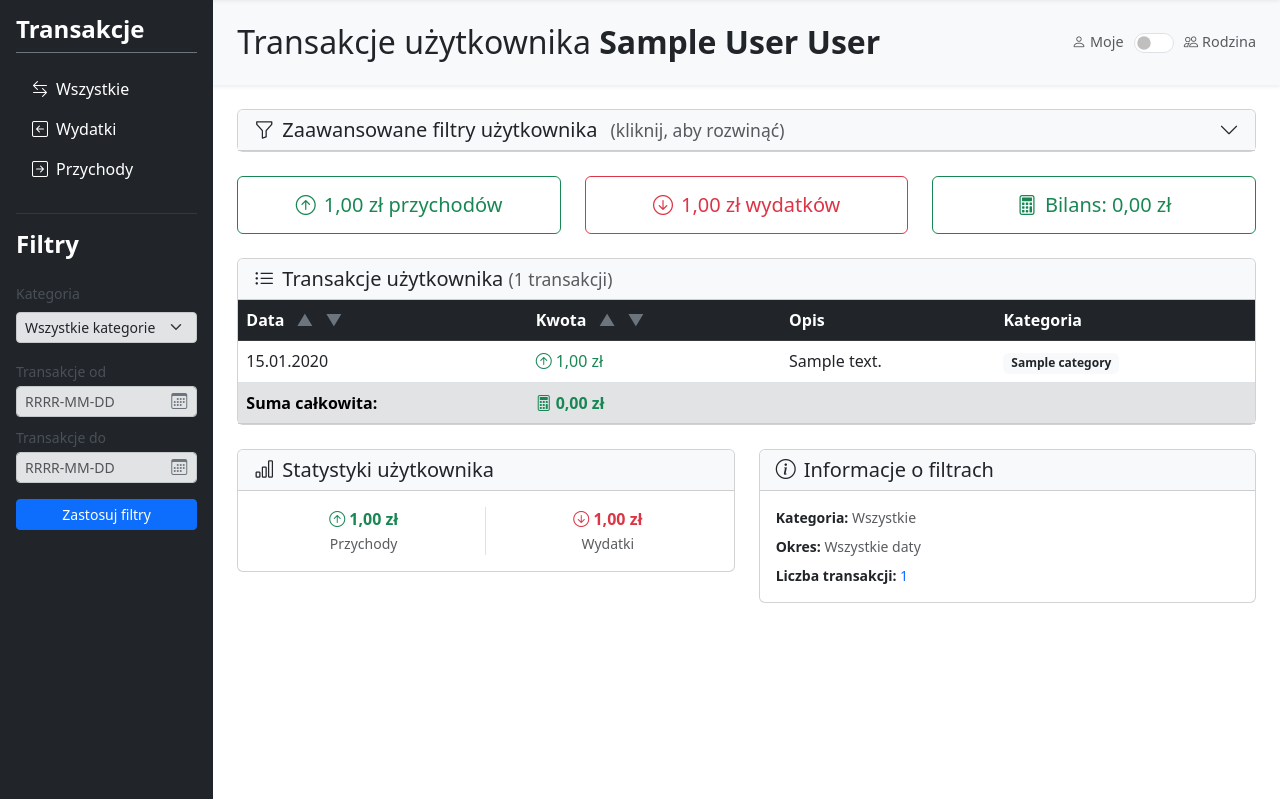
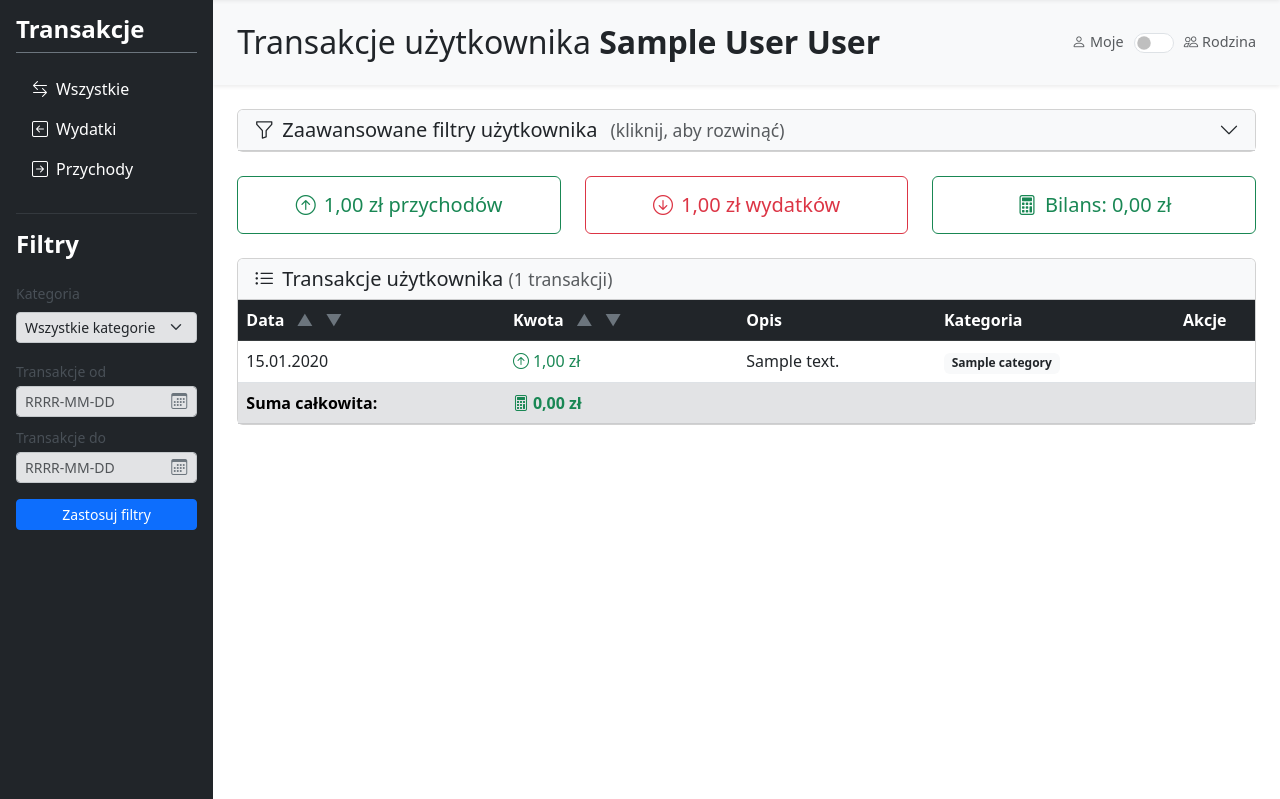
Before and after one commit to infoshareacademy/jpydzr7-team-1, a Django app: page /transactions/filter/ in a window 1280 px wide. Shown: the part 57-856 px from the top of the page. Run offline with Django 5.2, Linux system fonts and the light colour scheme; a user stored in the database is signed in; tables that the repository leaves empty hold one stand-in row (values such as "Sample post").

Commit message:
Add transaction edit functionality with modal and server-side handling
Implemented the ability to edit transactions directly from the `filtered_transactions` view using a modal form. Added server-side logic in `views.py` for handling form submissions and validations. Updated templates for edit button integration and improved UI/UX with hover effects, real-time updates, and error handling.

```diff
--- a/Budget_Project/Budget_Application/templates/filtered_transactions.html
+++ b/Budget_Project/Budget_Application/templates/filtered_transactions.html
@@ -178,11 +178,12 @@
                     </th>
                     <th>Opis</th>
                     <th>Kategoria</th>
+                    <th style="width: 80px;">Akcje</th>
                 </tr>
                 </thead>
                 <tbody>
                 {% for transaction in transactions %}
-                <tr>
+                <tr class="transaction-row" data-transaction-id="{{ transaction.transaction_id }}">
                     <td>{{ transaction.transaction_date|date:"d.m.Y" }}</td>
                     <td class="{% if transaction.income %}text-success{% else %}text-danger{% endif %}">
                         {% if transaction.income %}
@@ -199,6 +200,18 @@
                         <span class="text-muted">-</span>
                         {% endif %}
                     </td>
+                    <td>
+                        <button class="btn btn-sm btn-outline-primary edit-btn"
+                                data-transaction-id="{{ transaction.transaction_id }}"
+                                data-date="{{ transaction.transaction_date|date:'Y-m-d' }}"
+                                data-amount="{% if transaction.income %}{{ transaction.income }}{% else %}{{ transaction.expense }}{% endif %}"
+                                data-type="{% if transaction.income %}income{% else %}expense{% endif %}"
+                                data-description="{{ transaction.description|default:'' }}"
+                                data-category="{{ transaction.category|default:'' }}"
+                                style="display: none;">
+                            <i class="bi bi-pencil"></i>
+                        </button>
+                    </td>
                 </tr>
                 {% endfor %}
                 </tbody>
@@ -208,7 +221,7 @@
                     <td class="{% if total_balance >= 0 %}text-success{% else %}text-danger{% endif %}">
                         <i class="bi bi-calculator me-1"></i>{{ total_balance|floatformat:2 }} zł
                     </td>
-                    <td colspan="2"></td>
+                    <td colspan="3"></td>
                 </tr>
                 </tfoot>
             </table>
@@ -216,75 +229,62 @@
     </div>
 </div>
 
-<!-- Statystyki -->
-<div class="row mt-4">
-    <div class="col-md-6">
-        <div class="card">
-            <div class="card-header bg-light">
-                <h5 class="mb-0">
-                    <i class="bi bi-bar-chart me-2"></i>Statystyki użytkownika
+<!-- Modal do edycji transakcji -->
+<div class="modal fade" id="editTransactionModal" tabindex="-1" aria-labelledby="editTransactionModalLabel" aria-hidden="true">
+    <div class="modal-dialog">
+        <div class="modal-content">
+            <div class="modal-header">
+                <h5 class="modal-title" id="editTransactionModalLabel">
+                    <i class="bi bi-pencil me-2"></i>Edytuj transakcję
                 </h5>
+                <button type="button" class="btn-close" data-bs-dismiss="modal" aria-label="Zamknij"></button>
             </div>
-            <div class="card-body">
-                <div class="row text-center">
-                    <div class="col-6 border-end">
-                        <div class="fw-bold text-success">
-                            <i class="bi bi-arrow-up-circle"></i>
-                            {{ total_income|floatformat:2 }} zł
-                        </div>
-                        <small class="text-muted">Przychody</small>
+            <form id="editTransactionForm" method="post">
+                {% csrf_token %}
+                <div class="modal-body">
+                    <div class="mb-3">
+                        <label for="editDate" class="form-label">Data transakcji</label>
+                        <input type="date" class="form-control" id="editDate" name="transaction_date" required>
                     </div>
-                    <div class="col-6">
-                        <div class="fw-bold text-danger">
-                            <i class="bi bi-arrow-down-circle"></i>
-                            {{ total_expense|floatformat:2 }} zł
-                        </div>
-                        <small class="text-muted">Wydatki</small>
+                    <div class="mb-3">
+                        <label for="editAmount" class="form-label">Kwota</label>
+                        <input type="number" class="form-control" id="editAmount" name="amount" step="0.01" min="0" required>
+                    </div>
+                    <div class="mb-3">
+                        <label for="editType" class="form-label">Typ transakcji</label>
+                        <select class="form-select" id="editType" name="transaction_type" required>
+                            <option value="income">Przychód</option>
+                            <option value="expense">Wydatek</option>
+                        </select>
+                    </div>
+                    <div class="mb-3">
+                        <label for="editDescription" class="form-label">Opis</label>
+                        <input type="text" class="form-control" id="editDescription" name="description" maxlength="255">
+                    </div>
+                    <div class="mb-3">
+                        <label for="editCategory" class="form-label">Kategoria</label>
+                        <select class="form-select" id="editCategory" name="category">
+                            <option value="">-- Wybierz kategorię --</option>
+                            {% for category in categories %}
+                            <option value="{{ category }}">{{ category }}</option>
+                            {% endfor %}
+                        </select>
                     </div>
                 </div>
-            </div>
-        </div>
-    </div>
-
-    <div class="col-md-6">
-        <div class="card">
-            <div class="card-header bg-light">
-                <h5 class="mb-0">
-                    <i class="bi bi-info-circle me-2"></i>Informacje o filtrach
-                </h5>
-            </div>
-            <div class="card-body">
-                <div class="small">
-                    <div class="mb-2">
-                        <strong>Kategoria:</strong>
-                        <span class="{% if selected_category %}text-primary{% else %}text-muted{% endif %}">
-                                {{ selected_category|default:"Wszystkie" }}
-                            </span>
-                    </div>
-                    <div class="mb-2">
-                        <strong>Okres:</strong>
-                        <span class="text-muted">
-                                {% if date_from and date_to %}
-                                    {{ date_from }} - {{ date_to }}
-                                {% elif date_from %}
-                                    Od {{ date_from }}
-                                {% elif date_to %}
-                                    Do {{ date_to }}
-                                {% else %}
-                                    Wszystkie daty
-                                {% endif %}
-                            </span>
-                    </div>
-                    <div>
-                        <strong>Liczba transakcji:</strong>
-                        <span class="text-primary">{{ transactions.count }}</span>
-                    </div>
+                <div class="modal-footer">
+                    <button type="button" class="btn btn-secondary" data-bs-dismiss="modal">
+                        <i class="bi bi-x-circle me-1"></i>Anuluj
+                    </button>
+                    <button type="submit" class="btn btn-primary">
+                        <i class="bi bi-check-circle me-1"></i>Zapisz zmiany
+                    </button>
                 </div>
-            </div>
+            </form>
         </div>
     </div>
 </div>
 
+<!-- Pozostała część template... -->
 {% else %}
 <div class="alert alert-info">
     <h4 class="alert-heading">
@@ -301,56 +301,109 @@
 </div>
 {% endif %}
 {% endblock %}
+
 {% block extra_scripts %}
 <script>
     document.addEventListener('DOMContentLoaded', function () {
-        // Ustawienie daty dla pola 'do' na aktualną
-        const dateToInput = document.getElementById('date_to');
-        if (dateToInput && !dateToInput.value) {
-            const today = new Date();
-            const formattedDate = today.toISOString().split('T')[0];
-            dateToInput.value = formattedDate;
-        }
+        // Istniejący kod...
 
-        // Obsługa animacji chevron przy zwijaniu/rozwijaniu filtrów
-        const filtersCollapse = document.getElementById('filtersCollapse');
-        const chevronIcon = document.getElementById('chevronIcon');
+        // Hover effect dla wierszy tabeli
+        const transactionRows = document.querySelectorAll('.transaction-row');
 
-        if (filtersCollapse && chevronIcon) {
-            filtersCollapse.addEventListener('show.bs.collapse', function () {
-                chevronIcon.classList.add('rotate-180');
+        transactionRows.forEach(row => {
+            const editBtn = row.querySelector('.edit-btn');
+
+            row.addEventListener('mouseenter', function() {
+                editBtn.style.display = 'inline-block';
             });
 
-            filtersCollapse.addEventListener('hide.bs.collapse', function () {
-                chevronIcon.classList.remove('rotate-180');
+            row.addEventListener('mouseleave', function() {
+                editBtn.style.display = 'none';
             });
-        }
-
-        // Tooltip dla przycisków filtrów
-        const tooltipTriggerList = [].slice.call(document.querySelectorAll('[data-bs-toggle="tooltip"]'));
-        const tooltipList = tooltipTriggerList.map(function (tooltipTriggerEl) {
-            return new bootstrap.Tooltip(tooltipTriggerEl);
         });
 
+        // Obsługa kliknięcia przycisku edycji
+        const editButtons = document.querySelectorAll('.edit-btn');
+        const editModal = new bootstrap.Modal(document.getElementById('editTransactionModal'));
+        const editForm = document.getElementById('editTransactionForm');
 
-        // Aktualizacja tekstu podpowiedzi w czasie rzeczywistym
-        filtersCollapse.addEventListener('shown.bs.collapse', function () {
-            const hintText = document.querySelector('.opacity-75');
-            if (hintText) {
-                hintText.textContent = '(kliknij, aby zwinąć)';
-            }
+        editButtons.forEach(button => {
+            button.addEventListener('click', function() {
+                const transactionId = this.dataset.transactionId;
+                const date = this.dataset.date;
+                const amount = this.dataset.amount;
+                const type = this.dataset.type;
+                const description = this.dataset.description;
+                const category = this.dataset.category;
+
+                // Wypełnij formularz danymi
+                document.getElementById('editDate').value = date;
+                document.getElementById('editAmount').value = amount;
+                document.getElementById('editType').value = type;
+                document.getElementById('editDescription').value = description;
+                document.getElementById('editCategory').value = category;
+
+                // Ustaw action formularza
+                editForm.action = `/transactions/edit/${transactionId}/`;
+
+                // Pokaż modal
+                editModal.show();
+            });
         });
 
-        filtersCollapse.addEventListener('hidden.bs.collapse', function () {
-            const hintText = document.querySelector('.opacity-75');
-            if (hintText) {
-                hintText.textContent = '(kliknij, aby rozwinąć)';
-            }
+        // Obsługa wysłania formularza
+        editForm.addEventListener('submit', function(e) {
+            e.preventDefault();
+
+            const formData = new FormData(this);
+
+            fetch(this.action, {
+                method: 'POST',
+                body: formData,
+                headers: {
+                    'X-CSRFToken': document.querySelector('[name=csrfmiddlewaretoken]').value
+                }
+            })
+            .then(response => response.json())
+            .then(data => {
+                if (data.success) {
+                    // Ukryj modal
+                    editModal.hide();
+
+                    // Odśwież stronę lub zaktualizuj wiersz
+                    location.reload();
+                } else {
+                    alert('Wystąpił błąd podczas zapisywania: ' + (data.error || 'Nieznany błąd'));
+                }
+            })
+            .catch(error => {
+                console.error('Error:', error);
+                alert('Wystąpił błąd podczas zapisywania transakcji');
+            });
         });
+
+        // Reszta istniejącego kodu...
     });
 </script>
 
 <style>
+    .transaction-row {
+        transition: background-color 0.2s ease;
+    }
+
+    .transaction-row:hover {
+        background-color: #f8f9fa;
+    }
+
+    .edit-btn {
+        opacity: 0.7;
+        transition: opacity 0.2s ease;
+    }
+
+    .edit-btn:hover {
+        opacity: 1;
+    }
+
     .transition-all {
         transition: transform 0.3s ease;
     }
@@ -359,5 +412,4 @@
         transform: rotate(180deg);
     }
 </style>
-
 {% endblock %}
--- a/Budget_Project/Budget_Application/urls.py
+++ b/Budget_Project/Budget_Application/urls.py
@@ -14,6 +14,7 @@ urlpatterns = [
     # ==================== TRANSAKCJE ====================
     path('transactions/filter/', filtered_transactions, name='filtered-transactions'),
     path('transactions/family/filter/', views.filtered_family_transactions, name='filtered-family-transactions'),
+    path('transactions/edit/<int:transaction_id>/', views.edit_transaction, name='edit-transaction'),
 
     # ==================== UŻYTKOWNICY ====================
     path('user/<str:login>/', views.user_detail_view, name='user_detail'),
--- a/Budget_Project/Budget_Application/views.py
+++ b/Budget_Project/Budget_Application/views.py
@@ -11,9 +11,12 @@ from django.shortcuts import render, get_object_or_404, redirect
 from django.urls import reverse_lazy
 from django.utils.decorators import method_decorator
 from django.views import View
+from django.views.decorators.csrf import csrf_exempt
+from django.views.decorators.http import require_http_methods
 
 # Python standard library imports
 from datetime import datetime
+import json
 
 # Local imports
 from .forms import (
@@ -232,6 +235,65 @@ def filtered_family_transactions(request):
     }
 
     return render(request, 'filtered_family_transactions.html', context)
+
+
+@require_http_methods(["POST"])
+def edit_transaction(request, transaction_id):
+    try:
+        # Pobierz transakcję
+        transaction = DataTransaction.objects.get(
+            transaction_id=transaction_id,
+            id_user=request.user
+        )
+
+        # Pobierz dane z formularza
+        transaction_date = request.POST.get('transaction_date')
+        amount_str = request.POST.get('amount')
+        transaction_type = request.POST.get('transaction_type')
+        description = request.POST.get('description', '')
+        category_name = request.POST.get('category', '')
+
+        # Walidacja i konwersja kwoty
+        if not amount_str or amount_str.strip() == '':
+            return JsonResponse({'success': False, 'error': 'Kwota jest wymagana!'})
+        try:
+            amount = float(amount_str.replace(',', '.'))
+            if amount <= 0:
+                return JsonResponse({'success': False, 'error': 'Jeśli chcesz dodać wydatek, zrób to z poziomu "Typ transakcji".'})
+        except (ValueError, TypeError):
+            return JsonResponse({'success': False, 'error': 'Nieprawidłowa kwota!'})
+
+        # Pobierz obiekt kategorii
+        category_obj = None
+        if category_name:
+            try:
+                category_obj = Categories.objects.get(
+                    category_name=category_name,
+                    user_id__family=request.user.family
+                )
+            except Categories.DoesNotExist:
+                return JsonResponse({'success': False, 'error': 'Wybrana kategoria nie istnieje'})
+
+        # Aktualizuj transakcję
+        transaction.transaction_date = transaction_date
+        transaction.description = description
+        transaction.category = category_obj
+        transaction.transaction_type = transaction_type
+
+        # Ustaw kwoty na podstawie typu
+        if transaction_type == 'income':
+            transaction.income = amount
+            transaction.expense = None
+        else:
+            transaction.expense = amount
+            transaction.income = None
+
+        transaction.save()
+        return JsonResponse({'success': True})
+    except DataTransaction.DoesNotExist:
+        return JsonResponse({'success': False, 'error': 'Transakcja nie została znaleziona'})
+    except Exception as e:
+        return JsonResponse({'success': False, 'error': f'Wystąpił nieznany błąd: {str(e)}'})
 
 
 # ---------USERS---LOGIN---REGISTRATION------->
```
